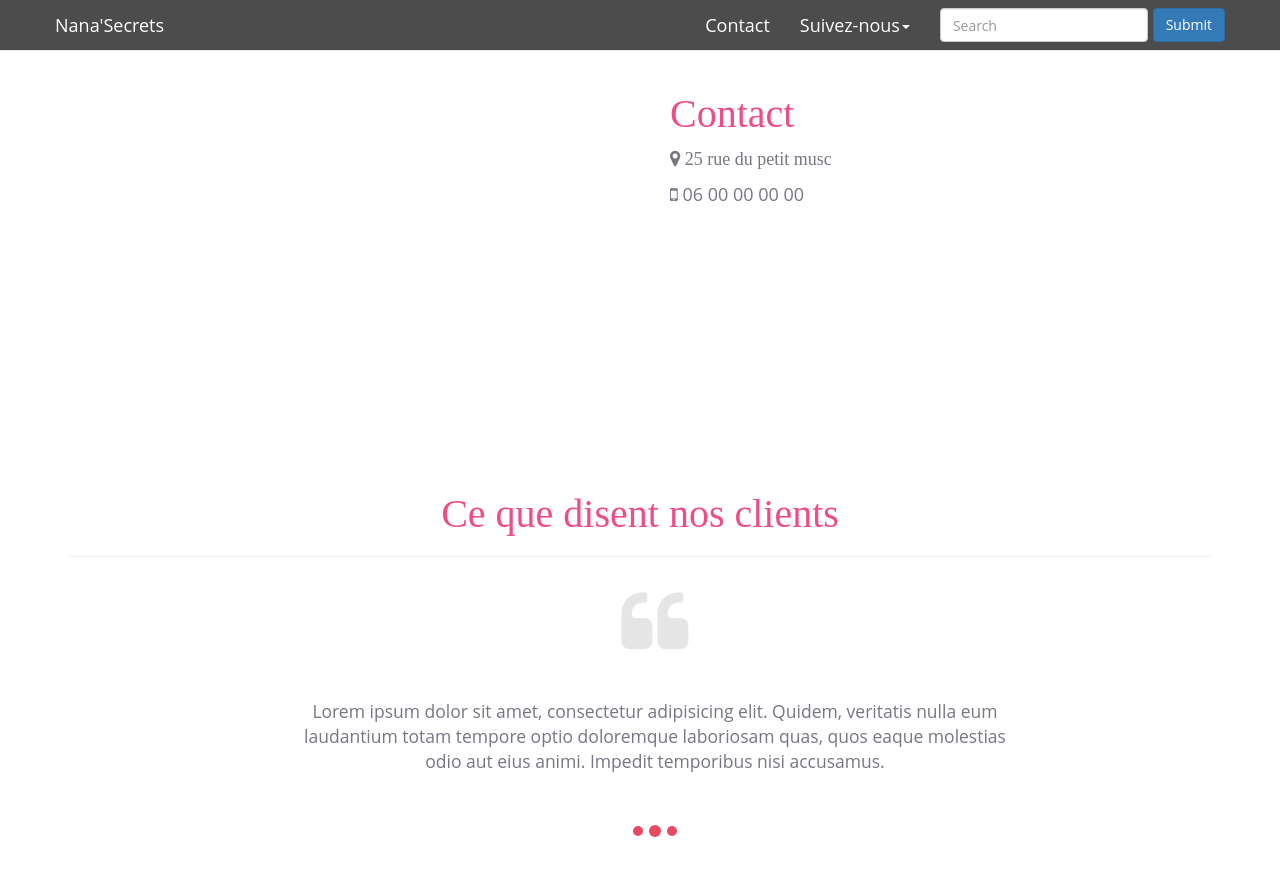
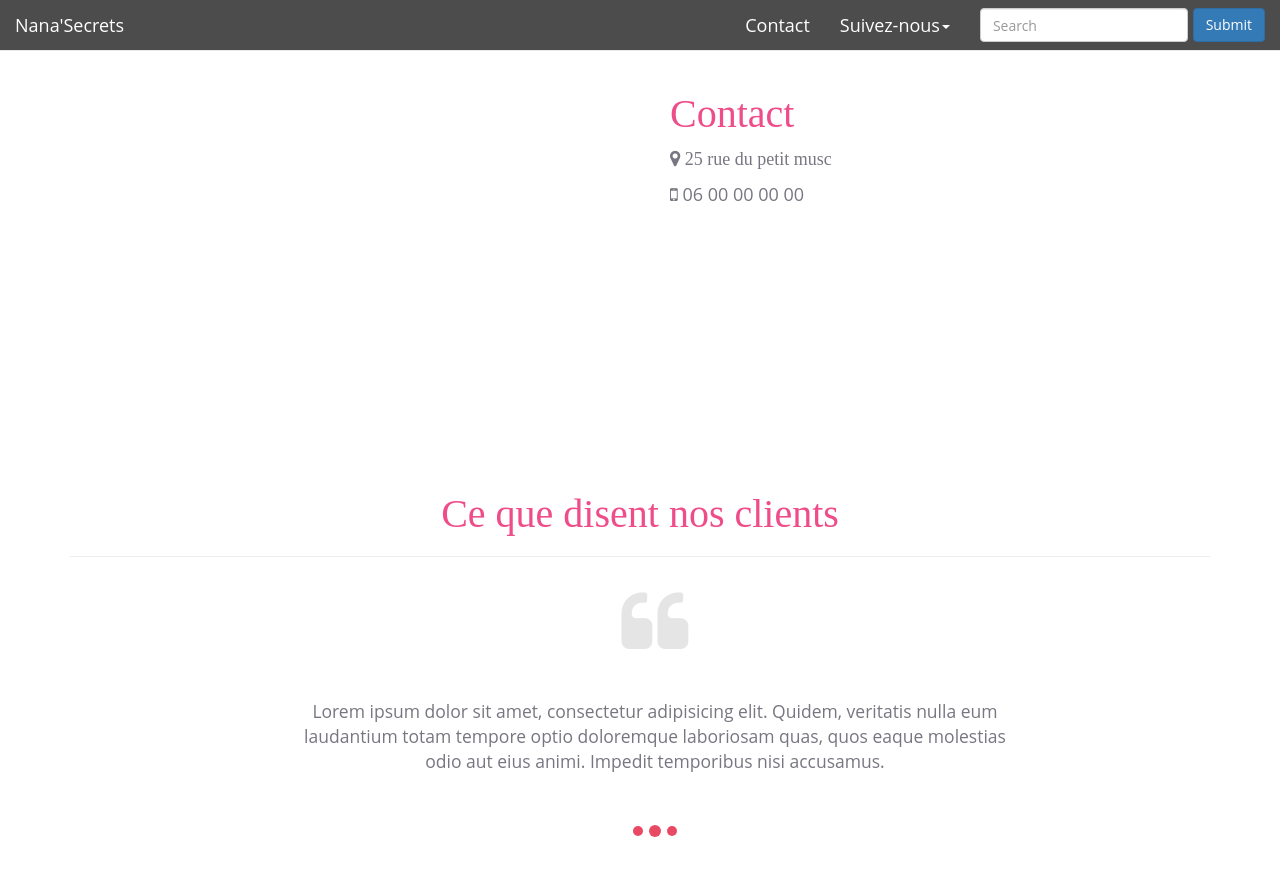
Before and after one commit to cdiomande78/jekyll-nanasecrets, a Jekyll site: the page built from contact.html, in a window 1280 px wide and 900 px high. Shown: the top 876 px of the window. Built offline with Jekyll 4.4.1, drawn with Linux system fonts in a browser that asks for light colours; nearby versions of some CDN libraries.

Commit message:
suppression test

```diff
--- a/_layouts/default.html
+++ b/_layouts/default.html
@@ -62,8 +62,6 @@
 
 <nav class="navbar navbar-default navbar-fixed-top navbar-transparent" role="navigation">
   <div class="container-fluid">
-    <div class="container">
-      <div class="row">
     <!-- Brand and toggle get grouped for better mobile display -->
     <div class="navbar-header">
       <button type="button" class="navbar-toggle collapsed" data-toggle="collapse" data-target="#bs-example-navbar-collapse-1" aria-expanded="false">
@@ -100,9 +98,6 @@
       </ul>
     </div><!-- /.navbar-collapse -->
   </div><!-- /.container-fluid -->
-
-  </div>
-  </div>
 </nav>
 
 <div class="container">
```
